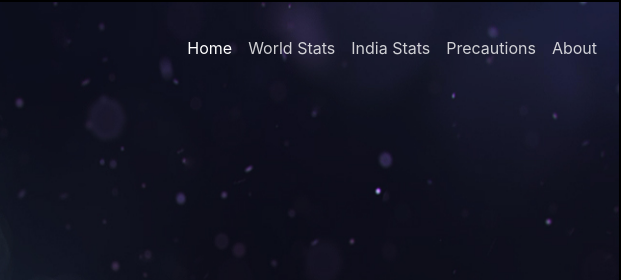
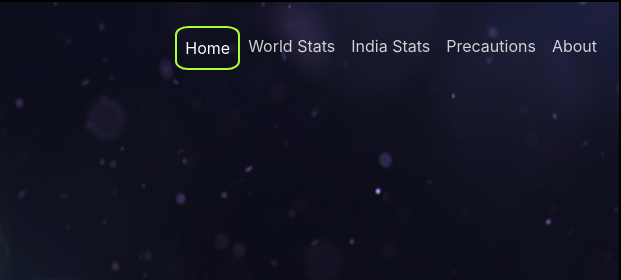
Before and after one commit to lulz-sec-18/covid-tracker, a plain HTML site: page app.html in a window 1280 px wide. In both pictures the pointer is over the link 868 px from the left and 48 px from the top of the page. Shown: the top 280 px of the page, 659-1280 px from the left. Drawn offline with nearby package versions, Linux system fonts and the light colour scheme.

Commit message:
update css

```diff
--- a/css/styles.css
+++ b/css/styles.css
@@ -76,10 +76,15 @@ header
     color: rgba(255, 255, 255, .8);
 
 }
+
+/*Added hover animaation*/
 .navbar-light .navbar-nav .nav-link:hover,
 .navbar-light .navbar-nav .nav-link:focus
 {
     color: rgba(255, 255, 255, 1);
+    border-radius: 20%;/*<---*/
+    border: 2px solid greenyellow;/*<---*/
+    transition: 0.2s;/*<---*/
 
 }
 .navbar-light .navbar-brand,
--- a/scripts/worldData.js
+++ b/scripts/worldData.js
@@ -12,6 +12,6 @@ const getCountry = async(country) => {
 
 };
 
-// getCountry('')
+ //getCountry('')
 //     .then(data => console.log(data))
 //     .catch(err => console.log(err));
```
Also changed, not shown: app.html (+1 -0 lines).
